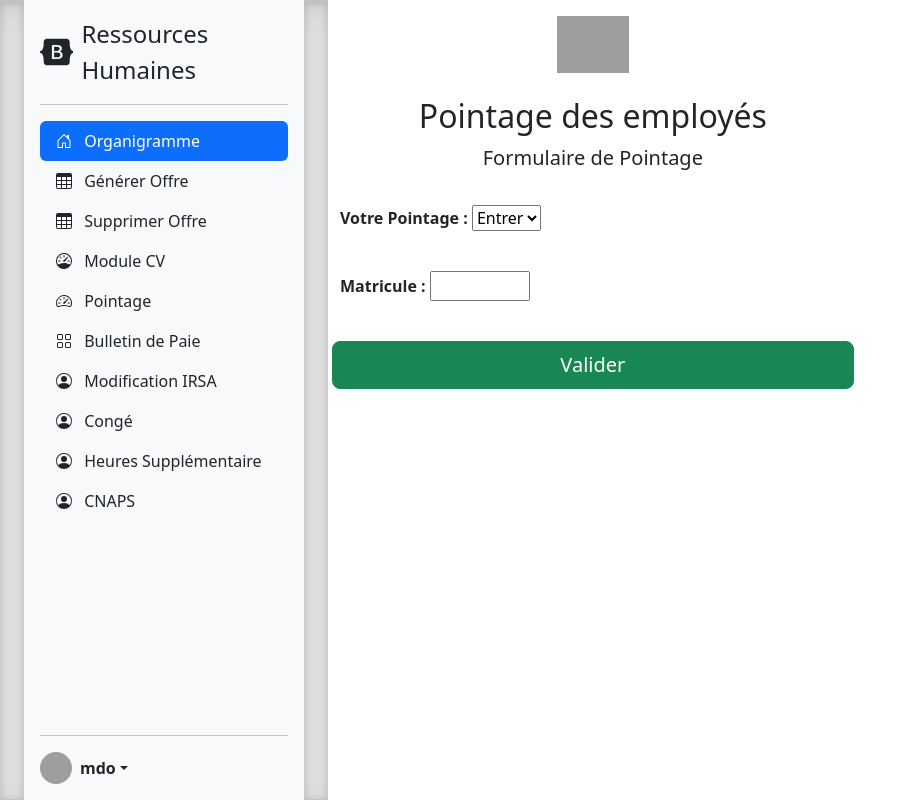
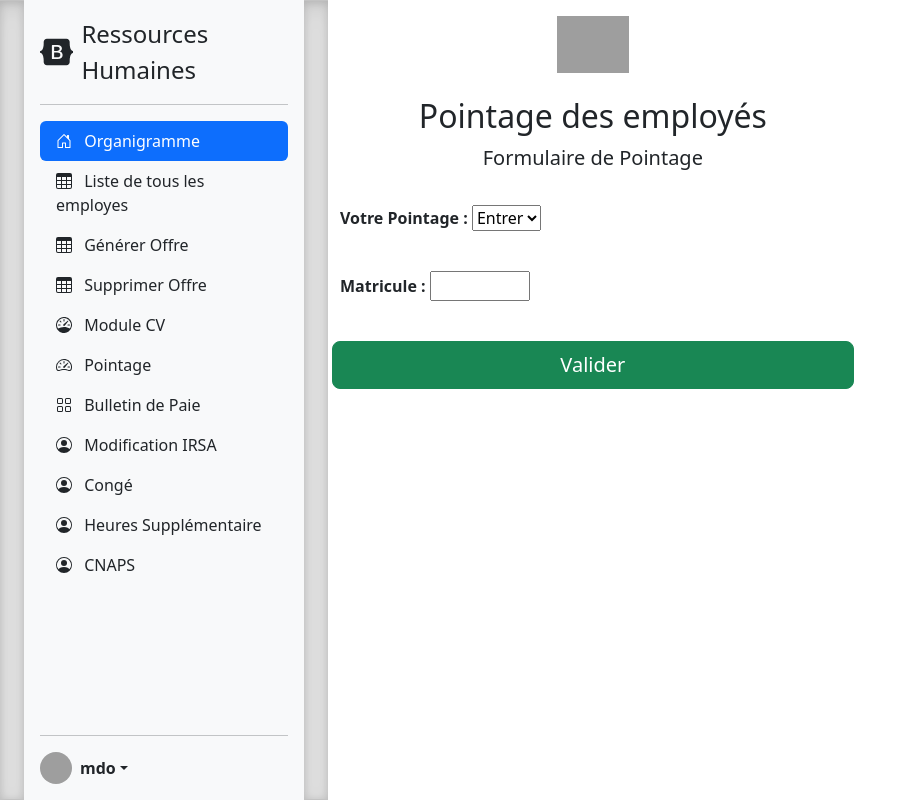
Before and after one commit to Hinaox/Gestion, a CodeIgniter app: page /Gestion/index.php/pointage/index in a window 1280 px wide. Shown: the whole page, without its empty margins (0-915 px from the left). Run offline with CodeIgniter, Linux system fonts and the light colour scheme; some libraries are stand-ins or nearby versions; grey boxes are pictures that could not be loaded.

Commit message:
Update rh.php

```diff
--- a/application/views/rh.php
+++ b/application/views/rh.php
@@ -117,6 +117,11 @@ if (empty($viewRH)){
           <svg class="bi me-2" width="16" height="16"><use xlink:href="#home"/></svg>
           Organigramme
         </a>
+      </li><li class="nav-item">
+        <a href="#" class="nav-link link-dark" aria-current="page">
+          <svg class="bi me-2" width="16" height="16"><use xlink:href="#table"/></svg>
+          Liste de tous les employes
+        </a>
       </li>
       <li class="nav-item">
         <a href="#" class="nav-link link-dark" aria-current="page">
```
